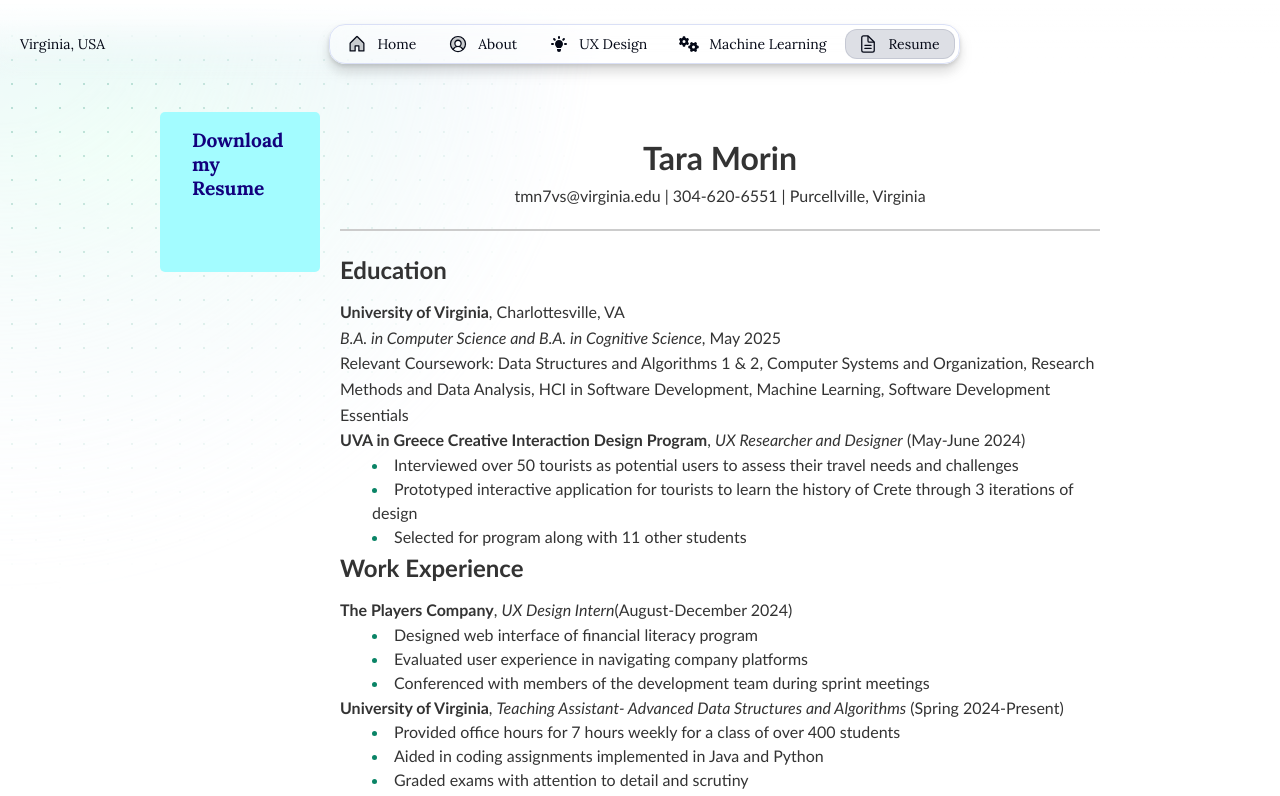
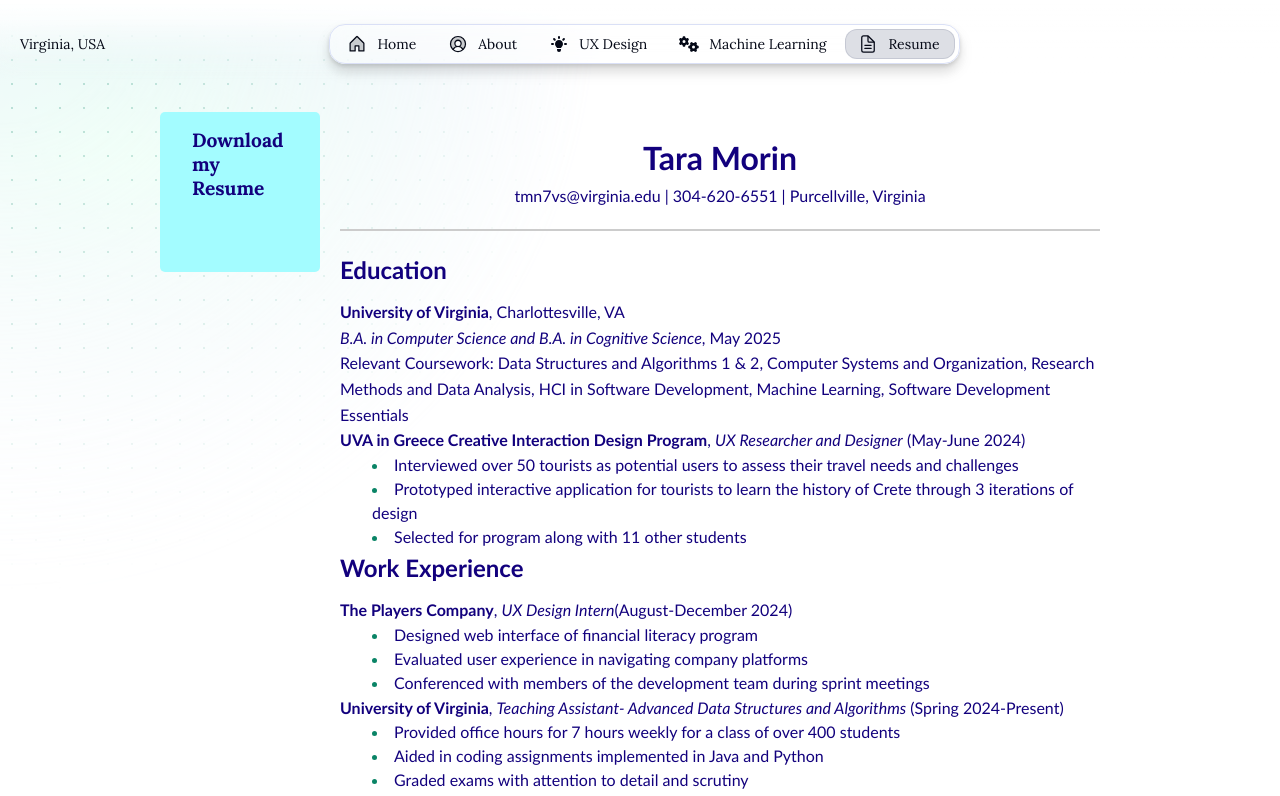
Before and after one commit to tara-morin/website, a Next.js app: page /en/resume in a window 1280 px wide. Shown: the top 796 px of the page. Built offline with nearby package versions, Linux system fonts and the light colour scheme.

Commit message:
change resume font color

```diff
--- a/src/app/[locale]/resume/page.tsx
+++ b/src/app/[locale]/resume/page.tsx
@@ -28,7 +28,7 @@ export default function Resume() {
             padding: "20px",
             fontFamily: "Calibri",
             lineHeight: 1.6,
-            color: "#333",
+            color: "#12007d",
           }}
         >
           <h1
```
